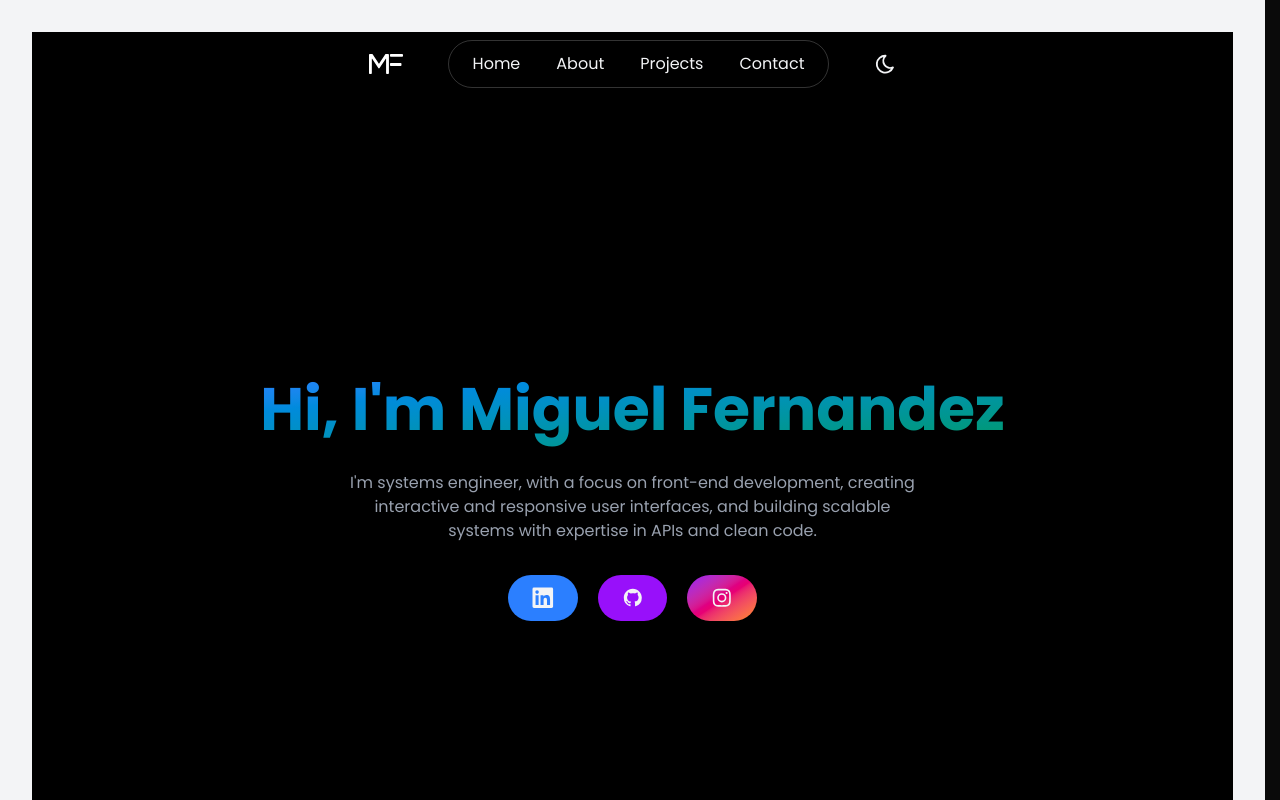
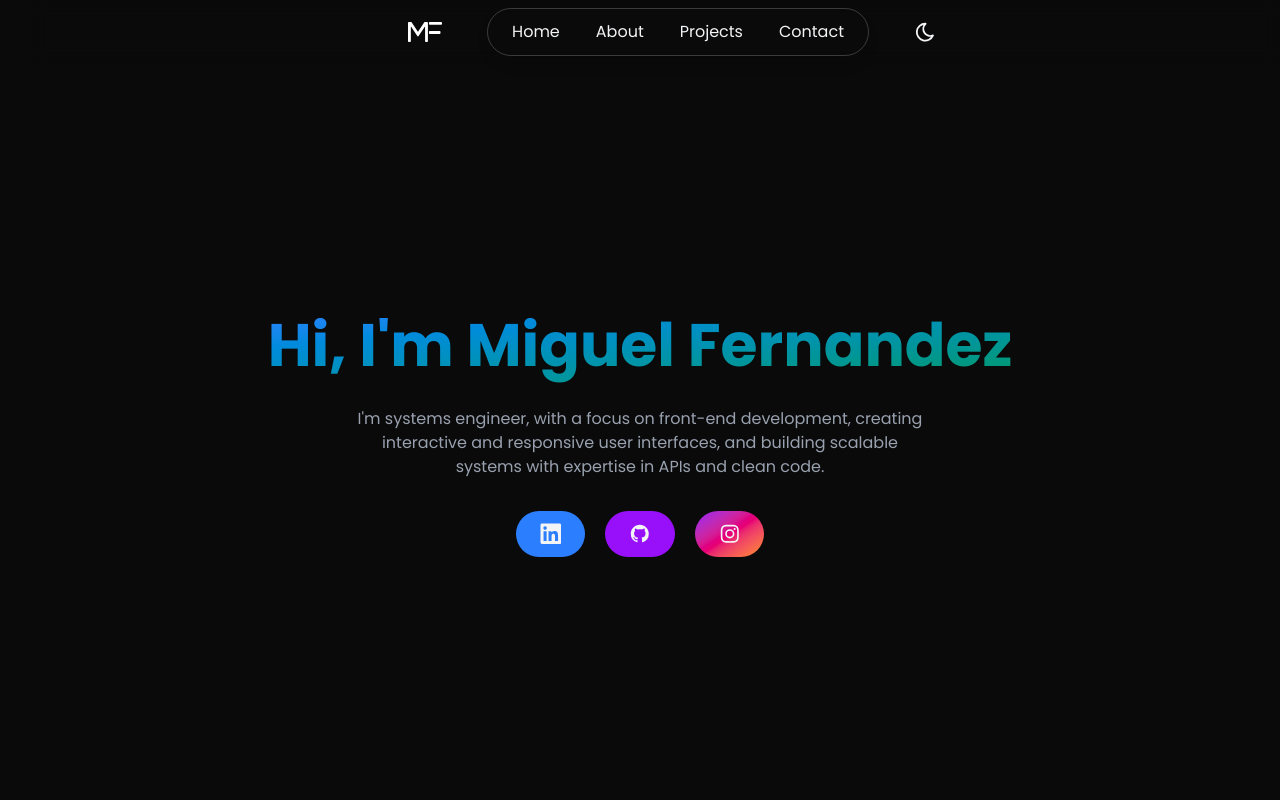
Before and after one commit to miguelFernandez98/Portfolio-MiguelFernandez, a React (Vite) app: page / in a window 1280 px wide. Shown: the top 800 px of the page. Built offline with nearby package versions, Linux system fonts and the light colour scheme.

Commit message:
`Update CSS classes and colors to use string literals instead of variables`

```diff
--- a/src/App.jsx
+++ b/src/App.jsx
@@ -14,19 +14,19 @@ function App() {
 
   useEffect(() => {
     if (isDark) {
-      document.documentElement.classList.add('dark');
+      document.documentElement.classList.add("dark");
     } else {
-      document.documentElement.classList.remove('dark');
+      document.documentElement.classList.remove("dark");
     }
   }, [isDark]);
 
   return (
     <>
-      {!isLoaded && <LoadingScreen onComplete={() => setIsLoaded(true)} />}
+      {!isLoaded && <LoadingScreen onComplete={() => setIsLoaded(true)} />}{" "}
       <section
         className={`min-h-screen transition-all duration-700 ${
           isLoaded ? "opacity-100" : "opacity-0"
-        } bg-white dark:bg-black text-gray-900 dark:text-gray-100`}
+        } bg-white dark:bg-[#0a0a0a] dark:text-gray-100 text-gray-900 `}
       >
         <Toaster theme={isDark ? "dark" : "light"} richColors />
         <Navbar
--- a/src/components/LoadingScreen.jsx
+++ b/src/components/LoadingScreen.jsx
@@ -18,7 +18,6 @@ export const LoadingScreen = ({ onComplete }) => {
     return () => clearInterval(interval);
   }, [onComplete]);
 
-  //remove scroll in LoadingScreen
   useEffect(() => {
     document.body.classList.add("no-scroll");
     return () => {
@@ -27,7 +26,7 @@ export const LoadingScreen = ({ onComplete }) => {
   }, []);
 
   return (
-    <section className="fixed inset-0 z-50 bg-black text-gray-100 flex flex-col items-center justify-center">
+    <section className="fixed inset-0 z-50 bg-white dark:bg-[#0a0a0a] dark:text-gray-100 text-gray-900 flex flex-col items-center justify-center">
       <div className="mb-4 text-4xl font-mono font-bold">
         {text}
         <span className="animate-blink ml-1">|</span>
--- a/src/components/MobileMenu.jsx
+++ b/src/components/MobileMenu.jsx
@@ -16,7 +16,7 @@ export const MobileMenu = ({ menuOpen, setMenuOpen, toggleDarkMode }) => {
     >
       <div className="absolute top-0 mt-5 flex items-center w-full justify-between px-10">
         <button
-          className=" text-gray-100 text-3xl focus:outline-none cursor-pointer"
+          className="text-gray-100 text-3xl focus:outline-none cursor-pointer"
           onClick={toggleDarkMode}
           id="darkMode"
         >
--- a/src/components/Navbar.jsx
+++ b/src/components/Navbar.jsx
@@ -35,7 +35,7 @@ export const Navbar = ({ menuOpen, setMenuOpen, isDark, toggleDarkMode }) => {
   }, []);
 
   return (
-    <nav className="sticky top-0 w-full z-40 bg-transparent backdrop-blur-sm">
+    <nav className="fixed top-0 w-full z-40 bg-transparent backdrop-blur-sm">
       <section className="max-w-xl mx-auto px-6 py-2 flex justify-between items-center">
         <div>
           <a className="font-mono">
--- a/src/index.css
+++ b/src/index.css
@@ -6,8 +6,7 @@ body {
   margin: 0;
   padding: 0;
   font-family: "Poppins", sans-serif;
-  scrollbar-gutter: stable;
-  @apply bg-[#f3f4f6] text-[#0a0a0a];
+  /* scrollbar-gutter: stable; */
 }
 
 .dark {
```
